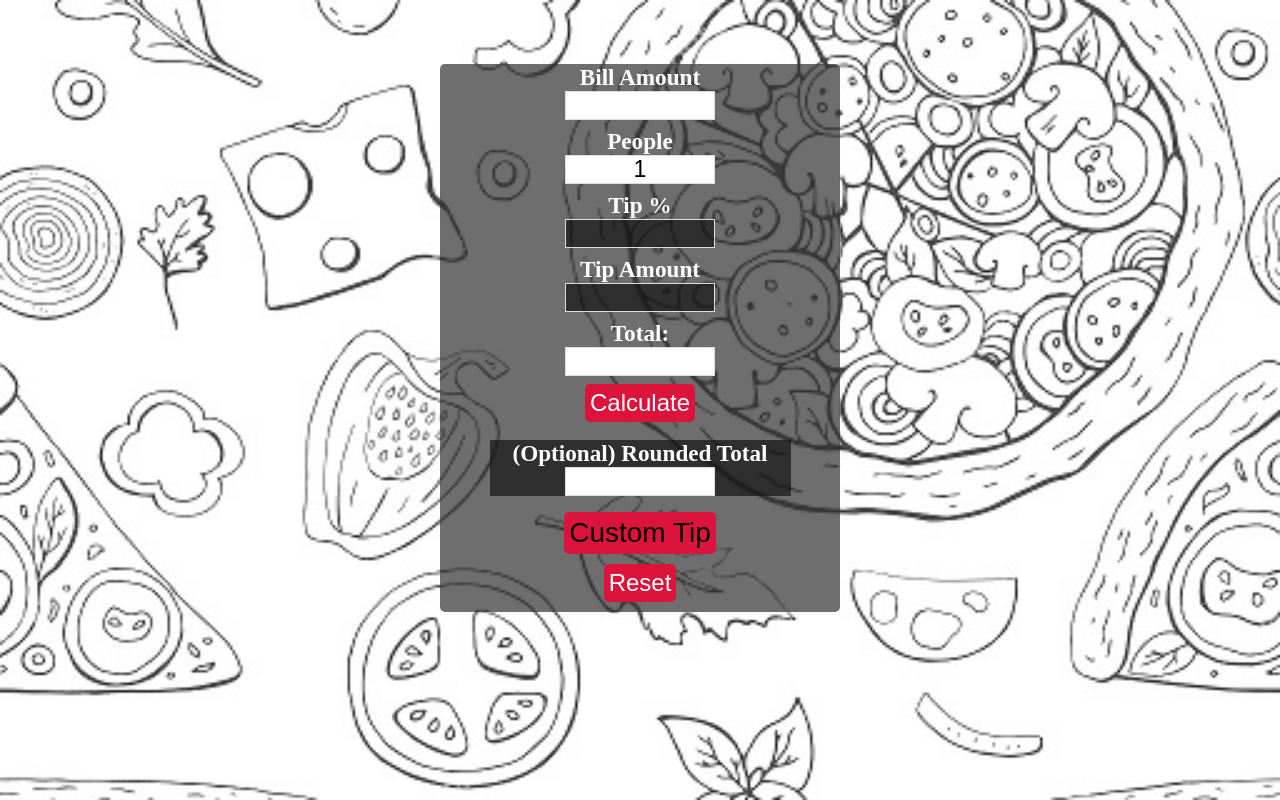
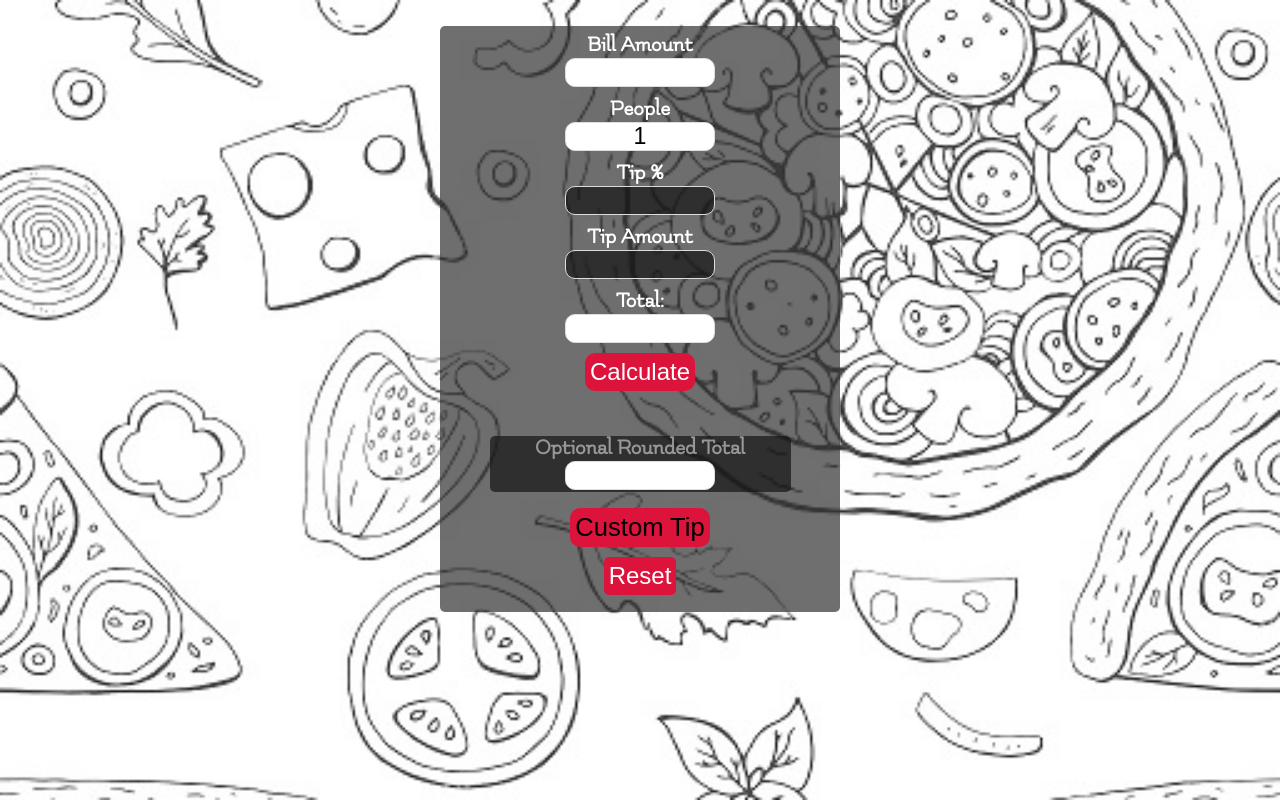
Before and after one commit to Antmagnum/BillCalculator3, a plain HTML site: page index.html in a window 1280 px wide. Drawn offline with Linux system fonts and the light colour scheme.

Commit message:
Add files via upload

```diff
--- a/script.js
+++ b/script.js
@@ -44,6 +44,8 @@ btn2.addEventListener('click', function () {
 let btn2Custom = document.getElementById('btn2Custom');
 
 btn2Custom.addEventListener('click', function () {
+
+    if (bill != 0) {
         let bill = document.getElementById('billAmount').value;
         let peopleAmount = document.getElementById('peopleAmount').value;
         let tipPercentage = document.getElementById('customTip').value;
@@ -53,6 +55,10 @@ btn2Custom.addEventListener('click', function () {
         document.getElementById('tipAmount').value = Math.ceil(tipAmount);
         document.getElementById('totalBill').value = Math.ceil((parseFloat(bill) + parseFloat(tipAmount)) / parseFloat(peopleAmount));
         document.getElementById('totalBillRoundCustom').value = Math.ceil(((parseFloat(bill) + parseFloat(tipAmount)) / parseFloat(peopleAmount)) / 10) * 10;
+    } else {
+
+
+    }
 })
 
 
--- a/style.css
+++ b/style.css
@@ -1,6 +1,13 @@
+@font-face {
+  font-family: Flamenco;
+  src: url(Flamenco-Regular.ttf);
+}
+
 body {
   background-image: url("background.jpg");
   background-size: 100%;
+  overflow: hidden;
+  font-family: Flamenco;
 }
 
 input::-webkit-outer-spin-button,
@@ -31,7 +38,7 @@ textarea {
 
 .container {
   margin: 0 auto;
-  margin-top: 5%;
+  margin-top: 2%;
   min-width: 300px;
   max-width: 400px;
   height: 100%;
@@ -43,6 +50,13 @@ textarea {
   color: white;
   font-weight: bold;
   border-radius: 5px;
+  padding: 7px;
+
+}
+
+p {
+  margin-bottom: 2px;
+  font-size: 1.4rem;
 }
 
 .row {
@@ -51,12 +65,15 @@ textarea {
   text-align: center;
   font-size: 1.45rem;
   margin-bottom: .5rem;
+  border-radius: 5px;
 }
 
 input {
   font-size: 1.45rem;
   width: 50%;
   text-align: center;
+  border-radius: 10px;
+  margin-bottom: 2px;
 }
 
 input:focus {
@@ -70,8 +87,9 @@ input:focus {
 }
 
 .bill {
+  margin-top: 1.7rem;
   background-color: rgb(20, 20, 20, .7);
-
+  color: rgba(255, 255, 255, 0.5);
 }
 
 button {
@@ -86,14 +104,15 @@ button {
   background-color: crimson;
   border: none;
   padding: 5px;
-  border-radius: 5px;
+  border-radius: 10px;
   margin-bottom: 10px;
 }
 
 button:hover {
   box-shadow: 0 0 50px rgb(238, 86, 81);
   /* border: 1px solid rgba(238, 86, 81, 1); */
-  font-size: 1.6rem;
+  background-color: green;
+  cursor: pointer;
 }
 
 button:focus {
@@ -120,7 +139,7 @@ button:focus {
 }
 
 #btn2 {
-  font-size: 1.75rem;
+  font-size: 1.6rem;
   color: black;
   margin-top: 0.5rem;
 }
@@ -141,3 +160,16 @@ button:focus {
   border-radius: 5px;
   margin-bottom: 10px;
 }
+
+#reset:hover {
+  color: black;
+  transition: 1s;
+  box-shadow: 0 0 50px rgba(255, 255, 255, 1);
+  background-color: rgb(129, 12, 36);
+  cursor: pointer;
+}
+
+#reset:hover .container {
+  background-color: rgba(0, 0, 0, 1);
+  transition: 1s;
+}
```
Also changed, not shown: index.html (+2 -1 lines), Flamenco-Regular.ttf (added). Lines whose indentation alone changed are shown as unchanged.
